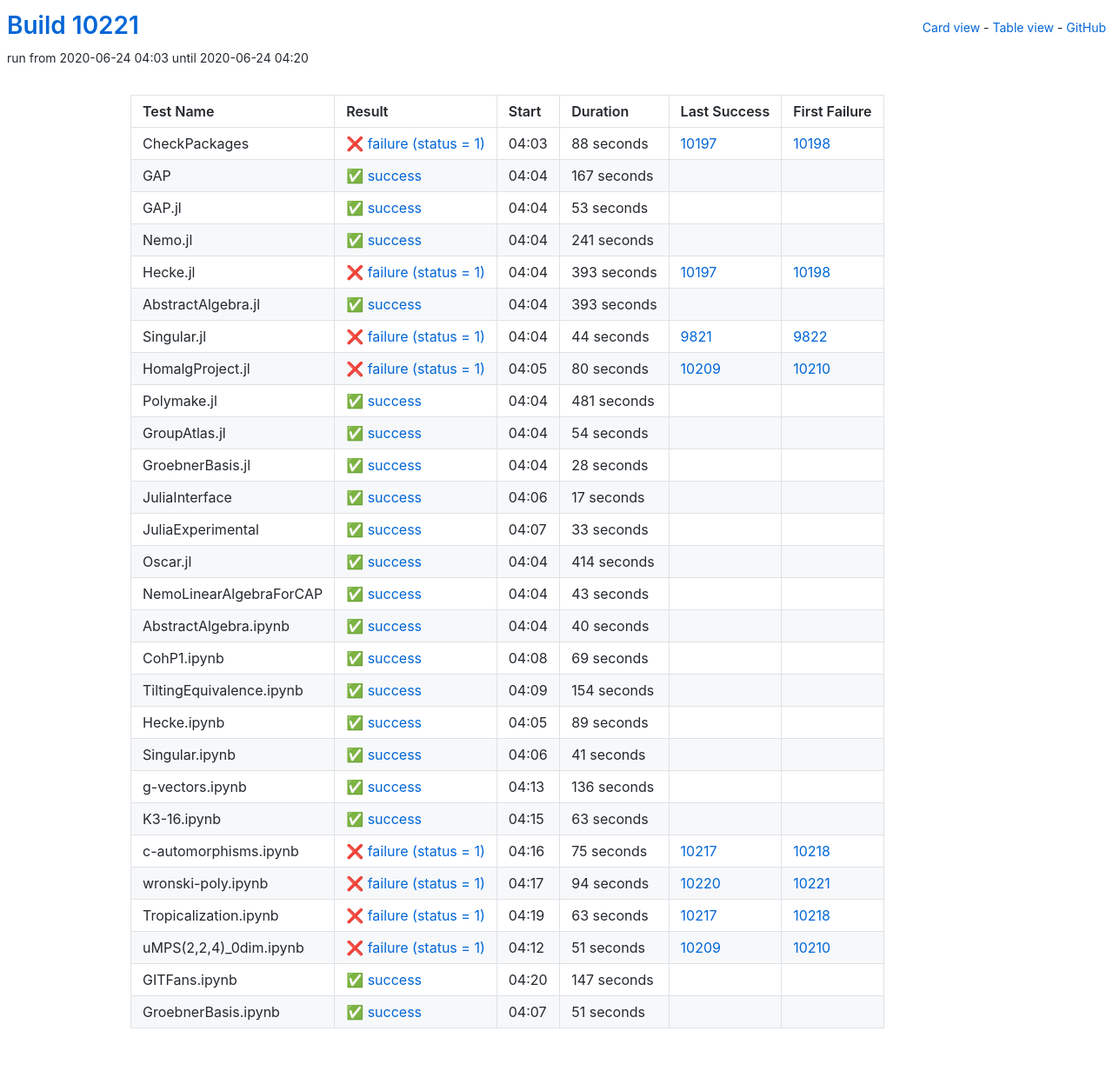
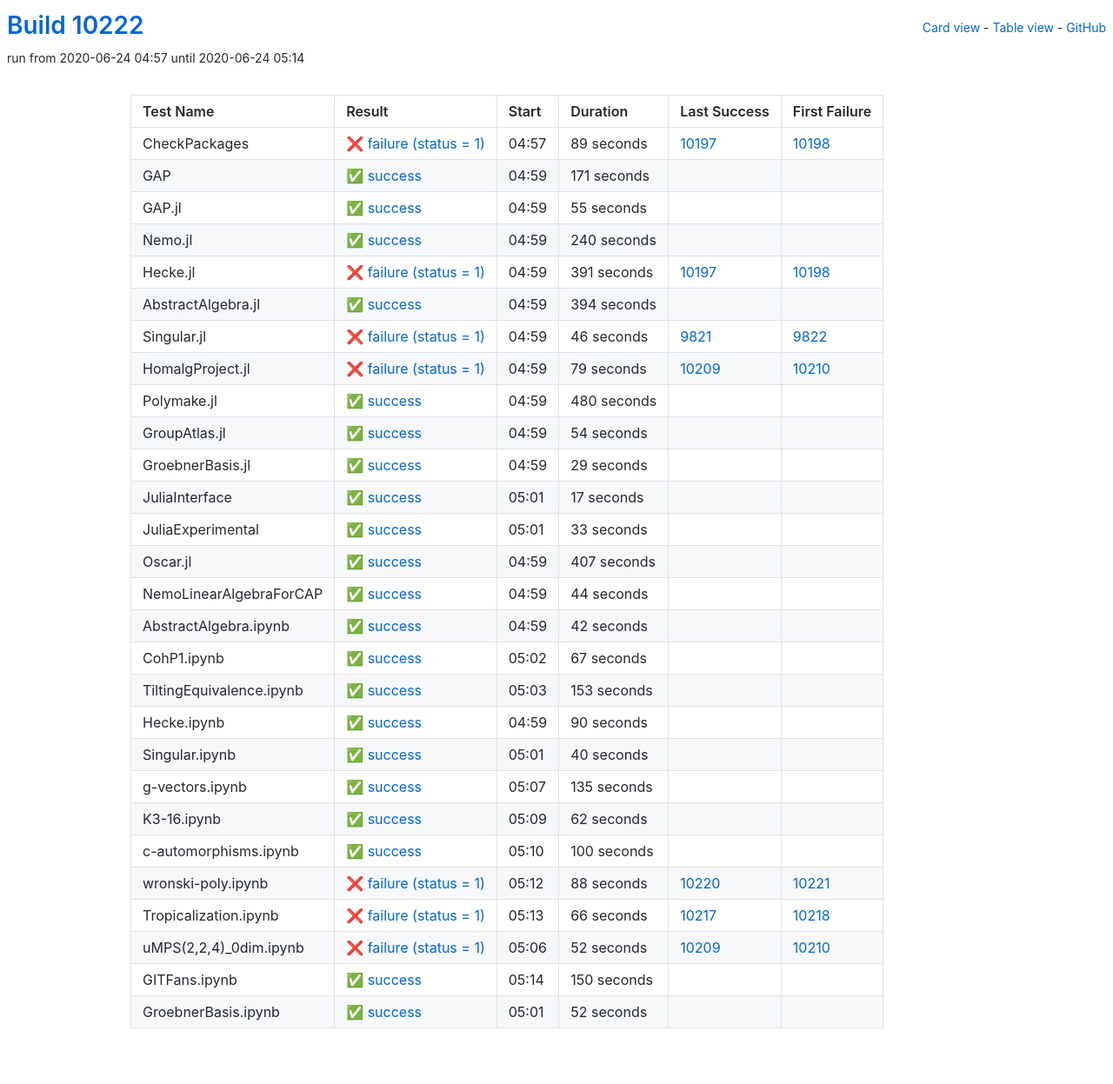
Before and after one commit to oscar-system/oscar-ci-status, a Jekyll site: the page built from table.html, in a window 1280 px wide. Shown: the whole page at 87% size. Built offline with Jekyll 4.4.1, drawn with Linux system fonts in a browser that asks for light colours.

Commit message:
Build #10222

```diff
--- a/_data/ci.yml
+++ b/_data/ci.yml
@@ -1,6 +1,6 @@
 ---
-build: 10221
-build_url: https://oscarci.mathematik.uni-kl.de/job/oscar/10221/
+build: 10222
+build_url: https://oscarci.mathematik.uni-kl.de/job/oscar/10222/
 job: oscar
 organization: oscar-system
 repo: oscar-ci-status
@@ -8,116 +8,116 @@
 tests:
 - name: CheckPackages
   id: checkpackages
-  log: https://oscarci.mathematik.uni-kl.de/job/oscar/10221/artifact/logs/build-10221/CheckPackages.log
-  start: 2020-06-24 04:03
+  log: https://oscarci.mathematik.uni-kl.de/job/oscar/10222/artifact/logs/build-10222/CheckPackages.log
+  start: 2020-06-24 04:57
   success: false
   exitcode: 1
   status: failure
-  duration: 88
+  duration: 89
   last_success: 10197
   last_success_url: https://oscarci.mathematik.uni-kl.de/job/oscar/10197/
   first_failure: 10198
   first_failure_url: https://oscarci.mathematik.uni-kl.de/job/oscar/10198/
 - name: GAP
   id: gap
-  log: https://oscarci.mathematik.uni-kl.de/job/oscar/10221/artifact/logs/build-10221/GAP.log
-  start: 2020-06-24 04:04
+  log: https://oscarci.mathematik.uni-kl.de/job/oscar/10222/artifact/logs/build-10222/GAP.log
+  start: 2020-06-24 04:59
   success: true
   exitcode: 0
   status: success
-  duration: 167
+  duration: 171
   last_success: false
   last_success_url:
   first_failure: false
   first_failure_url:
 - name: GAP.jl
   id: gap-jl
-  log: https://oscarci.mathematik.uni-kl.de/job/oscar/10221/artifact/logs/build-10221/GAP.jl.log
-  start: 2020-06-24 04:04
+  log: https://oscarci.mathematik.uni-kl.de/job/oscar/10222/artifact/logs/build-10222/GAP.jl.log
+  start: 2020-06-24 04:59
   success: true
   exitcode: 0
   status: success
-  duration: 53
+  duration: 55
   last_success: false
   last_success_url:
   first_failure: false
   first_failure_url:
 - name: Nemo.jl
   id: nemo-jl
-  log: https://oscarci.mathematik.uni-kl.de/job/oscar/10221/artifact/logs/build-10221/Nemo.jl.log
-  start: 2020-06-24 04:04
+  log: https://oscarci.mathematik.uni-kl.de/job/oscar/10222/artifact/logs/build-10222/Nemo.jl.log
+  start: 2020-06-24 04:59
   success: true
   exitcode: 0
   status: success
-  duration: 241
+  duration: 240
   last_success: false
   last_success_url:
   first_failure: false
   first_failure_url:
 - name: Hecke.jl
   id: hecke-jl
-  log: https://oscarci.mathematik.uni-kl.de/job/oscar/10221/artifact/logs/build-10221/Hecke.jl.log
-  start: 2020-06-24 04:04
+  log: https://oscarci.mathematik.uni-kl.de/job/oscar/10222/artifact/logs/build-10222/Hecke.jl.log
+  start: 2020-06-24 04:59
   success: false
   exitcode: 1
   status: failure
-  duration: 393
+  duration: 391
   last_success: 10197
   last_success_url: https://oscarci.mathematik.uni-kl.de/job/oscar/10197/
   first_failure: 10198
   first_failure_url: https://oscarci.mathematik.uni-kl.de/job/oscar/10198/
 - name: AbstractAlgebra.jl
   id: abstractalgebra-jl
-  log: https://oscarci.mathematik.uni-kl.de/job/oscar/10221/artifact/logs/build-10221/AbstractAlgebra.jl.log
-  start: 2020-06-24 04:04
+  log: https://oscarci.mathematik.uni-kl.de/job/oscar/10222/artifact/logs/build-10222/AbstractAlgebra.jl.log
+  start: 2020-06-24 04:59
   success: true
   exitcode: 0
   status: success
-  duration: 393
+  duration: 394
   last_success: false
   last_success_url:
   first_failure: false
   first_failure_url:
 - name: Singular.jl
   id: singular-jl
-  log: https://oscarci.mathematik.uni-kl.de/job/oscar/10221/artifact/logs/build-10221/Singular.jl.log
-  start: 2020-06-24 04:04
+  log: https://oscarci.mathematik.uni-kl.de/job/oscar/10222/artifact/logs/build-10222/Singular.jl.log
+  start: 2020-06-24 04:59
   success: false
   exitcode: 1
   status: failure
-  duration: 44
+  duration: 46
   last_success: 9821
   last_success_url: https://oscarci.mathematik.uni-kl.de/job/oscar/9821/
   first_failure: 9822
   first_failure_url: https://oscarci.mathematik.uni-kl.de/job/oscar/9822/
 - name: HomalgProject.jl
   id: homalgproject-jl
-  log: https://oscarci.mathematik.uni-kl.de/job/oscar/10221/artifact/logs/build-10221/HomalgProject.jl.log
-  start: 2020-06-24 04:05
+  log: https://oscarci.mathematik.uni-kl.de/job/oscar/10222/artifact/logs/build-10222/HomalgProject.jl.log
+  start: 2020-06-24 04:59
   success: false
   exitcode: 1
   status: failure
-  duration: 80
+  duration: 79
   last_success: 10209
   last_success_url: https://oscarci.mathematik.uni-kl.de/job/oscar/10209/
   first_failure: 10210
   first_failure_url: https://oscarci.mathematik.uni-kl.de/job/oscar/10210/
 - name: Polymake.jl
   id: polymake-jl
-  log: https://oscarci.mathematik.uni-kl.de/job/oscar/10221/artifact/logs/build-10221/Polymake.jl.log
-  start: 2020-06-24 04:04
+  log: https://oscarci.mathematik.uni-kl.de/job/oscar/10222/artifact/logs/build-10222/Polymake.jl.log
+  start: 2020-06-24 04:59
   success: true
   exitcode: 0
   status: success
-  duration: 481
+  duration: 480
   last_success: false
   last_success_url:
   first_failure: false
   first_failure_url:
 - name: GroupAtlas.jl
   id: groupatlas-jl
-  log: https://oscarci.mathematik.uni-kl.de/job/oscar/10221/artifact/logs/build-10221/GroupAtlas.jl.log
-  start: 2020-06-24 04:04
+  log: https://oscarci.mathematik.uni-kl.de/job/oscar/10222/artifact/logs/build-10222/GroupAtlas.jl.log
+  start: 2020-06-24 04:59
   success: true
   exitcode: 0
   status: success
@@ -128,20 +128,20 @@
   first_failure_url:
 - name: GroebnerBasis.jl
   id: groebnerbasis-jl
-  log: https://oscarci.mathematik.uni-kl.de/job/oscar/10221/artifact/logs/build-10221/GroebnerBasis.jl.log
-  start: 2020-06-24 04:04
+  log: https://oscarci.mathematik.uni-kl.de/job/oscar/10222/artifact/logs/build-10222/GroebnerBasis.jl.log
+  start: 2020-06-24 04:59
   success: true
   exitcode: 0
   status: success
-  duration: 28
+  duration: 29
   last_success: false
   last_success_url:
   first_failure: false
   first_failure_url:
 - name: JuliaInterface
   id: juliainterface
-  log: https://oscarci.mathematik.uni-kl.de/job/oscar/10221/artifact/logs/build-10221/JuliaInterface.log
-  start: 2020-06-24 04:06
+  log: https://oscarci.mathematik.uni-kl.de/job/oscar/10222/artifact/logs/build-10222/JuliaInterface.log
+  start: 2020-06-24 05:01
   success: true
   exitcode: 0
   status: success
@@ -152,8 +152,8 @@
   first_failure_url:
 - name: JuliaExperimental
   id: juliaexperimental
-  log: https://oscarci.mathematik.uni-kl.de/job/oscar/10221/artifact/logs/build-10221/JuliaExperimental.log
-  start: 2020-06-24 04:07
+  log: https://oscarci.mathematik.uni-kl.de/job/oscar/10222/artifact/logs/build-10222/JuliaExperimental.log
+  start: 2020-06-24 05:01
   success: true
   exitcode: 0
   status: success
@@ -164,32 +164,80 @@
   first_failure_url:
 - name: Oscar.jl
   id: oscar-jl
-  log: https://oscarci.mathematik.uni-kl.de/job/oscar/10221/artifact/logs/build-10221/Oscar.jl.log
-  start: 2020-06-24 04:04
+  log: https://oscarci.mathematik.uni-kl.de/job/oscar/10222/artifact/logs/build-10222/Oscar.jl.log
+  start: 2020-06-24 04:59
   success: true
   exitcode: 0
   status: success
-  duration: 414
+  duration: 407
   last_success: false
   last_success_url:
   first_failure: false
   first_failure_url:
 - name: NemoLinearAlgebraForCAP
   id: nemolinearalgebraforcap
-  log: https://oscarci.mathematik.uni-kl.de/job/oscar/10221/artifact/logs/build-10221/NemoLinearAlgebraForCAP.log
-  start: 2020-06-24 04:04
+  log: https://oscarci.mathematik.uni-kl.de/job/oscar/10222/artifact/logs/build-10222/NemoLinearAlgebraForCAP.log
+  start: 2020-06-24 04:59
   success: true
   exitcode: 0
   status: success
-  duration: 43
+  duration: 44
   last_success: false
   last_success_url:
   first_failure: false
   first_failure_url:
 - name: AbstractAlgebra.ipynb
   id: abstractalgebra-ipynb
-  log: https://oscarci.mathematik.uni-kl.de/job/oscar/10221/artifact/logs/build-10221/AbstractAlgebra.ipynb.log
-  start: 2020-06-24 04:04
+  log: https://oscarci.mathematik.uni-kl.de/job/oscar/10222/artifact/logs/build-10222/AbstractAlgebra.ipynb.log
+  start: 2020-06-24 04:59
+  success: true
+  exitcode: 0
+  status: success
+  duration: 42
+  last_success: false
+  last_success_url:
+  first_failure: false
+  first_failure_url:
+- name: CohP1.ipynb
+  id: cohp1-ipynb
+  log: https://oscarci.mathematik.uni-kl.de/job/oscar/10222/artifact/logs/build-10222/CohP1.ipynb.log
+  start: 2020-06-24 05:02
+  success: true
+  exitcode: 0
+  status: success
+  duration: 67
+  last_success: false
+  last_success_url:
+  first_failure: false
+  first_failure_url:
+- name: TiltingEquivalence.ipynb
+  id: tiltingequivalence-ipynb
+  log: https://oscarci.mathematik.uni-kl.de/job/oscar/10222/artifact/logs/build-10222/TiltingEquivalence.ipynb.log
+  start: 2020-06-24 05:03
+  success: true
+  exitcode: 0
+  status: success
+  duration: 153
+  last_success: false
+  last_success_url:
+  first_failure: false
+  first_failure_url:
+- name: Hecke.ipynb
+  id: hecke-ipynb
+  log: https://oscarci.mathematik.uni-kl.de/job/oscar/10222/artifact/logs/build-10222/Hecke.ipynb.log
+  start: 2020-06-24 04:59
+  success: true
+  exitcode: 0
+  status: success
+  duration: 90
+  last_success: false
+  last_success_url:
+  first_failure: false
+  first_failure_url:
+- name: Singular.ipynb
+  id: singular-ipynb
+  log: https://oscarci.mathematik.uni-kl.de/job/oscar/10222/artifact/logs/build-10222/Singular.ipynb.log
+  start: 2020-06-24 05:01
   success: true
   exitcode: 0
   status: success
@@ -198,146 +246,98 @@
   last_success_url:
   first_failure: false
   first_failure_url:
-- name: CohP1.ipynb
-  id: cohp1-ipynb
-  log: https://oscarci.mathematik.uni-kl.de/job/oscar/10221/artifact/logs/build-10221/CohP1.ipynb.log
-  start: 2020-06-24 04:08
+- name: g-vectors.ipynb
+  id: g-vectors-ipynb
+  log: https://oscarci.mathematik.uni-kl.de/job/oscar/10222/artifact/logs/build-10222/g-vectors.ipynb.log
+  start: 2020-06-24 05:07
   success: true
   exitcode: 0
   status: success
-  duration: 69
-  last_success: false
-  last_success_url:
-  first_failure: false
-  first_failure_url:
-- name: TiltingEquivalence.ipynb
-  id: tiltingequivalence-ipynb
-  log: https://oscarci.mathematik.uni-kl.de/job/oscar/10221/artifact/logs/build-10221/TiltingEquivalence.ipynb.log
-  start: 2020-06-24 04:09
-  success: true
-  exitcode: 0
-  status: success
-  duration: 154
-  last_success: false
-  last_success_url:
-  first_failure: false
-  first_failure_url:
-- name: Hecke.ipynb
-  id: hecke-ipynb
-  log: https://oscarci.mathematik.uni-kl.de/job/oscar/10221/artifact/logs/build-10221/Hecke.ipynb.log
-  start: 2020-06-24 04:05
-  success: true
-  exitcode: 0
-  status: success
-  duration: 89
-  last_success: false
-  last_success_url:
-  first_failure: false
-  first_failure_url:
-- name: Singular.ipynb
-  id: singular-ipynb
-  log: https://oscarci.mathematik.uni-kl.de/job/oscar/10221/artifact/logs/build-10221/Singular.ipynb.log
-  start: 2020-06-24 04:06
-  success: true
-  exitcode: 0
-  status: success
-  duration: 41
-  last_success: false
-  last_success_url:
-  first_failure: false
-  first_failure_url:
-- name: g-vectors.ipynb
-  id: g-vectors-ipynb
-  log: https://oscarci.mathematik.uni-kl.de/job/oscar/10221/artifact/logs/build-10221/g-vectors.ipynb.log
-  start: 2020-06-24 04:13
-  success: true
-  exitcode: 0
-  status: success
-  duration: 136
+  duration: 135
   last_success: false
   last_success_url:
   first_failure: false
   first_failure_url:
 - name: K3-16.ipynb
   id: k3-16-ipynb
-  log: https://oscarci.mathematik.uni-kl.de/job/oscar/10221/artifact/logs/build-10221/K3-16.ipynb.log
-  start: 2020-06-24 04:15
+  log: https://oscarci.mathematik.uni-kl.de/job/oscar/10222/artifact/logs/build-10222/K3-16.ipynb.log
+  start: 2020-06-24 05:09
   success: true
   exitcode: 0
   status: success
-  duration: 63
+  duration: 62
   last_success: false
   last_success_url:
   first_failure: false
   first_failure_url:
 - name: c-automorphisms.ipynb
   id: c-automorphisms-ipynb
-  log: https://oscarci.mathematik.uni-kl.de/job/oscar/10221/artifact/logs/build-10221/c-automorphisms.ipynb.log
-  start: 2020-06-24 04:16
+  log: https://oscarci.mathematik.uni-kl.de/job/oscar/10222/artifact/logs/build-10222/c-automorphisms.ipynb.log
+  start: 2020-06-24 05:10
+  success: true
+  exitcode: 0
+  status: success
+  duration: 100
+  last_success: false
+  last_success_url:
+  first_failure: false
+  first_failure_url:
+- name: wronski-poly.ipynb
+  id: wronski-poly-ipynb
+  log: https://oscarci.mathematik.uni-kl.de/job/oscar/10222/artifact/logs/build-10222/wronski-poly.ipynb.log
+  start: 2020-06-24 05:12
   success: false
   exitcode: 1
   status: failure
-  duration: 75
-  last_success: 10217
-  last_success_url: https://oscarci.mathematik.uni-kl.de/job/oscar/10217/
-  first_failure: 10218
-  first_failure_url: https://oscarci.mathematik.uni-kl.de/job/oscar/10218/
-- name: wronski-poly.ipynb
-  id: wronski-poly-ipynb
-  log: https://oscarci.mathematik.uni-kl.de/job/oscar/10221/artifact/logs/build-10221/wronski-poly.ipynb.log
-  start: 2020-06-24 04:17
-  success: false
-  exitcode: 1
-  status: failure
-  duration: 94
+  duration: 88
   last_success: 10220
   last_success_url: https://oscarci.mathematik.uni-kl.de/job/oscar/10220/
   first_failure: 10221
   first_failure_url: https://oscarci.mathematik.uni-kl.de/job/oscar/10221/
 - name: Tropicalization.ipynb
   id: tropicalization-ipynb
-  log: https://oscarci.mathematik.uni-kl.de/job/oscar/10221/artifact/logs/build-10221/Tropicalization.ipynb.log
-  start: 2020-06-24 04:19
+  log: https://oscarci.mathematik.uni-kl.de/job/oscar/10222/artifact/logs/build-10222/Tropicalization.ipynb.log
+  start: 2020-06-24 05:13
   success: false
   exitcode: 1
   status: failure
-  duration: 63
+  duration: 66
   last_success: 10217
   last_success_url: https://oscarci.mathematik.uni-kl.de/job/oscar/10217/
   first_failure: 10218
   first_failure_url: https://oscarci.mathematik.uni-kl.de/job/oscar/10218/
 - name: uMPS(2,2,4)_0dim.ipynb
   id: umps-2-2-4-0dim-ipynb
-  log: https://oscarci.mathematik.uni-kl.de/job/oscar/10221/artifact/logs/build-10221/uMPS-2-2-4-_0dim.ipynb.log
-  start: 2020-06-24 04:12
+  log: https://oscarci.mathematik.uni-kl.de/job/oscar/10222/artifact/logs/build-10222/uMPS-2-2-4-_0dim.ipynb.log
+  start: 2020-06-24 05:06
   success: false
   exitcode: 1
   status: failure
-  duration: 51
+  duration: 52
   last_success: 10209
   last_success_url: https://oscarci.mathematik.uni-kl.de/job/oscar/10209/
   first_failure: 10210
   first_failure_url: https://oscarci.mathematik.uni-kl.de/job/oscar/10210/
 - name: GITFans.ipynb
   id: gitfans-ipynb
-  log: https://oscarci.mathematik.uni-kl.de/job/oscar/10221/artifact/logs/build-10221/GITFans.ipynb.log
-  start: 2020-06-24 04:20
+  log: https://oscarci.mathematik.uni-kl.de/job/oscar/10222/artifact/logs/build-10222/GITFans.ipynb.log
+  start: 2020-06-24 05:14
   success: true
   exitcode: 0
   status: success
-  duration: 147
+  duration: 150
   last_success: false
   last_success_url:
   first_failure: false
   first_failure_url:
 - name: GroebnerBasis.ipynb
   id: groebnerbasis-ipynb
-  log: https://oscarci.mathematik.uni-kl.de/job/oscar/10221/artifact/logs/build-10221/GroebnerBasis.ipynb.log
-  start: 2020-06-24 04:07
+  log: https://oscarci.mathematik.uni-kl.de/job/oscar/10222/artifact/logs/build-10222/GroebnerBasis.ipynb.log
+  start: 2020-06-24 05:01
   success: true
   exitcode: 0
   status: success
-  duration: 51
+  duration: 52
   last_success: false
   last_success_url:
   first_failure: false
```
Also changed, not shown: README.md.
